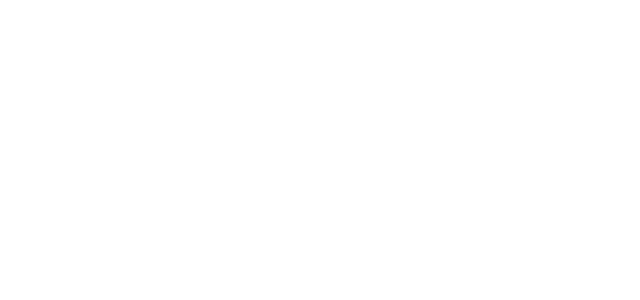
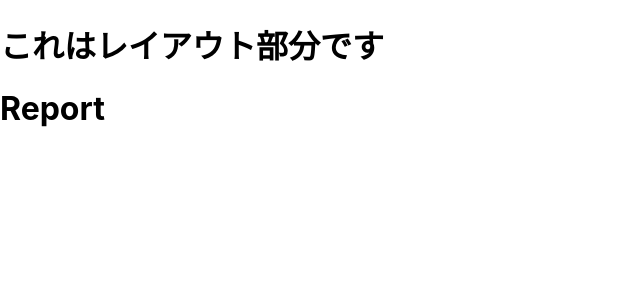
Before and after one commit to Kroro1208/react_household_app, a React (Create React App) app: page /report in a window 1280 px wide. Shown: the top 300 px of the page, without its empty margins (0-640 px from the left). Built offline with nearby package versions, Linux system fonts and the light colour scheme.

Commit message:
メイン部分のルーティング設定及びレイアウトファイル作成

```diff
--- a/package.json
+++ b/package.json
@@ -12,6 +12,7 @@
     "@types/react-dom": "^18.2.19",
     "react": "^18.2.0",
     "react-dom": "^18.2.0",
+    "react-router-dom": "^6.22.1",
     "react-scripts": "5.0.1",
     "typescript": "^4.9.5",
     "web-vitals": "^2.1.4"
--- a/src/App.tsx
+++ b/src/App.tsx
@@ -1,10 +1,21 @@
+import { Route, BrowserRouter as Router, Routes } from 'react-router-dom';
 import './App.css';
+import Home from './pages/Home';
+import Report from './pages/Report';
+import Nomatch from './pages/Nomatch';
+import AppLayout from './pages/components/layout/AppLayout';
 
 function App() {
   return (
-    <div className="App">
-
-    </div>
+    <Router>
+      <Routes>
+        <Route path='/' element={<AppLayout />}>
+          <Route index element={<Home />} />
+          <Route path="/report" element={<Report />} />
+          <Route path="*" element={<Nomatch />} />
+        </Route>
+      </Routes>
+    </Router>
   );
 }
 
--- /dev/null
+++ b/src/pages/Home.tsx
@@ -0,0 +1,11 @@
+import React from 'react'
+
+const Home = () => {
+  return (
+    <div>
+      <h1>Home</h1>
+    </div>
+  )
+}
+
+export default Home
--- /dev/null
+++ b/src/pages/Nomatch.tsx
@@ -0,0 +1,11 @@
+import React from 'react'
+
+const Nomatch = () => {
+    return (
+        <div>
+            <h1>ページが見つかりません</h1>
+        </div>
+    )
+}
+
+export default Nomatch
--- /dev/null
+++ b/src/pages/Report.tsx
@@ -0,0 +1,11 @@
+import React from 'react'
+
+const Report = () => {
+  return (
+    <div>
+      <h1>Report</h1>
+    </div>
+  )
+}
+
+export default Report
--- /dev/null
+++ b/src/pages/components/layout/AppLayout.tsx
@@ -0,0 +1,14 @@
+import { Outlet } from 'react-router-dom'
+
+const AppLayout = () => {
+    return (
+        <>
+            <div>
+                <h1>これはレイアウト部分です</h1>
+            </div>
+            <Outlet></Outlet>
+        </>
+    )
+}
+
+export default AppLayout
```
Also changed, not shown: 1 other file (tests, documents, lock files or other folders).
